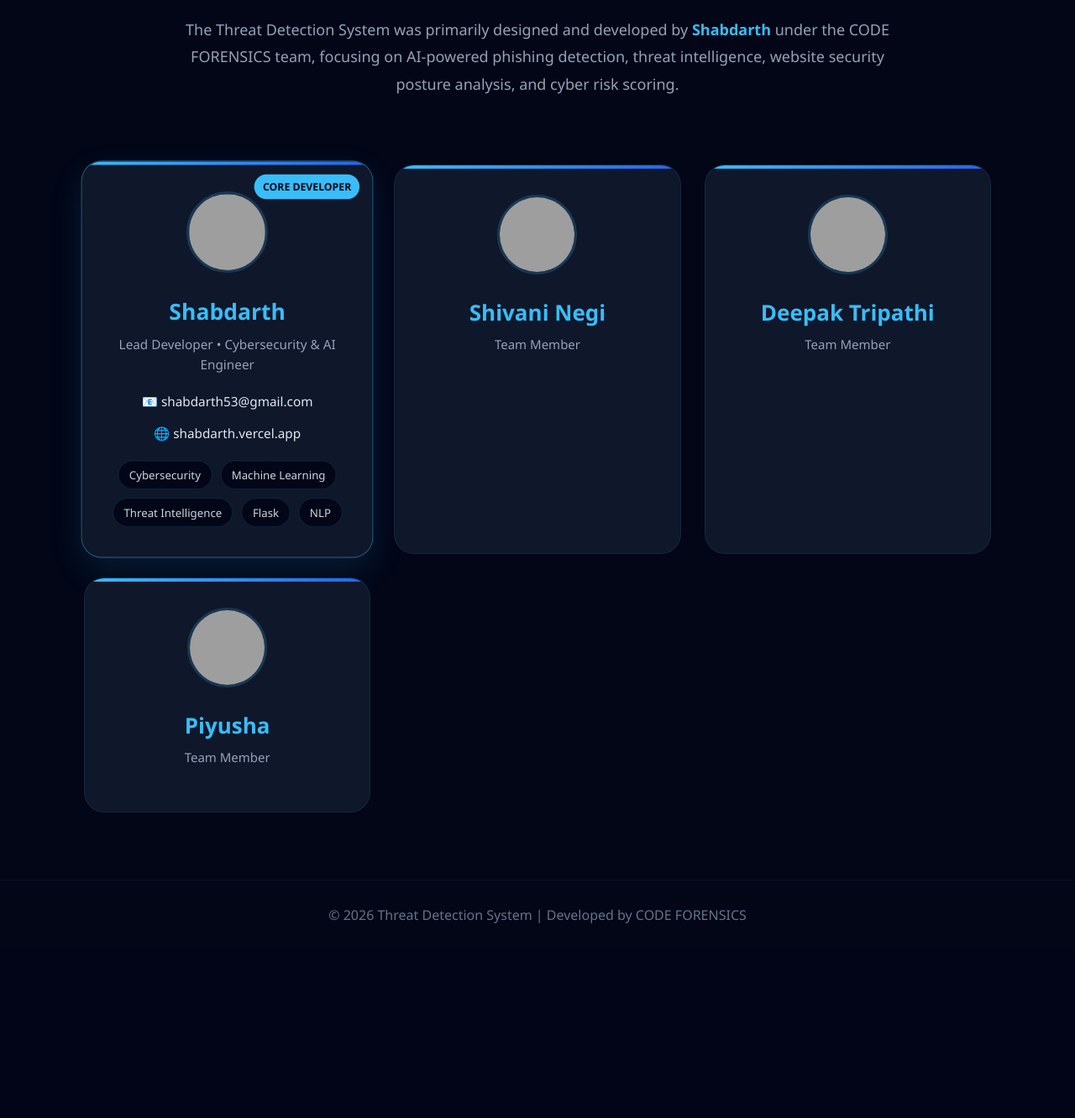
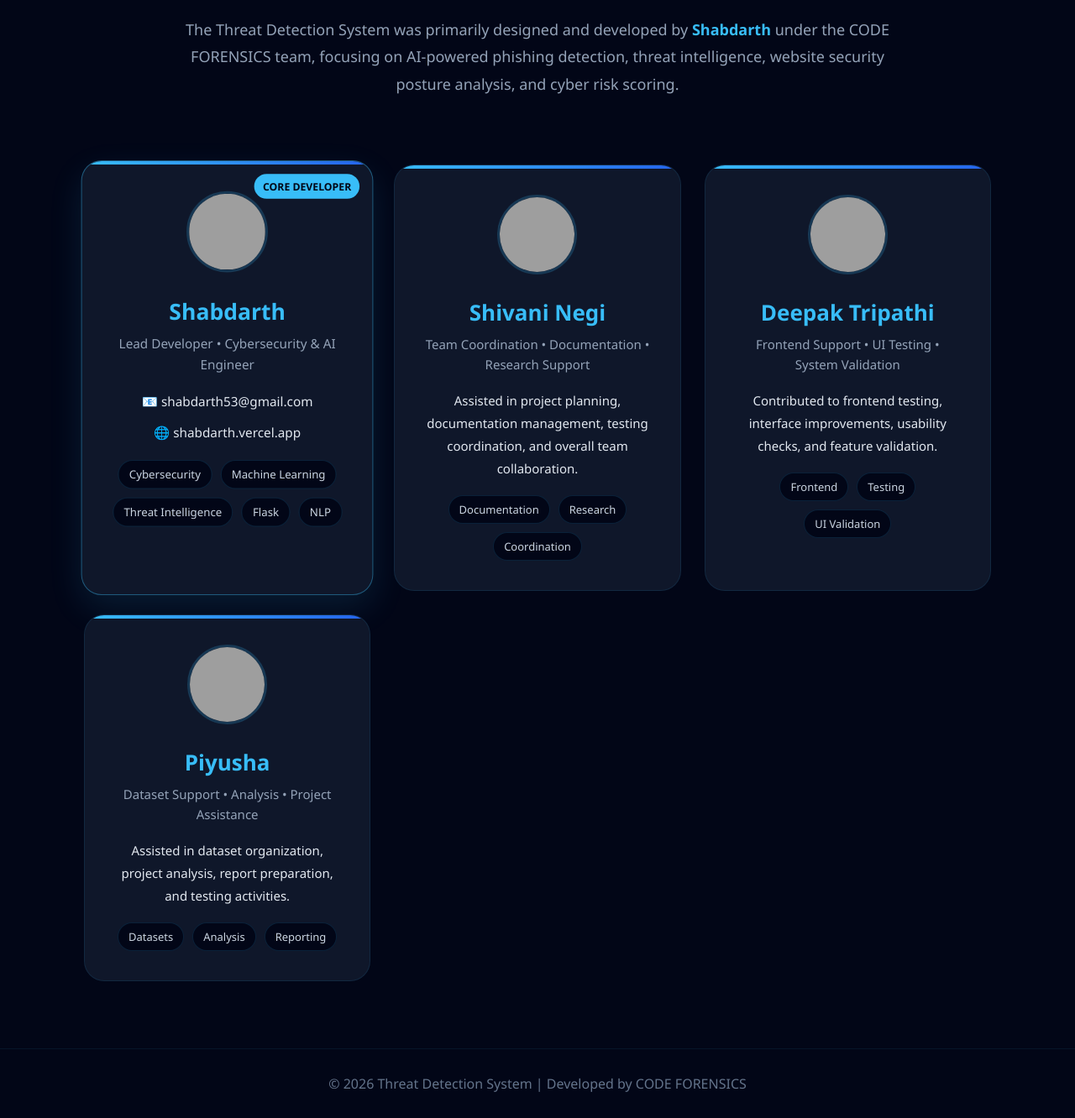
Before and after one commit to shabdarth13/THreat_DEtection, a Flask app: page /contact in a window 1280 px wide. Shown: the part 232-1564 px from the top of the page at 84% size. Before the commit the page ends 1332 px from the top, so only its background shows below. Run offline with Flask 2, Linux system fonts and the light colour scheme; grey boxes are pictures that could not be loaded.

Commit message:
upadte contact page

```diff
--- a/app/templates/contact.html
+++ b/app/templates/contact.html
@@ -266,6 +266,8 @@
 
       <!-- TEAM MEMBERS -->
 
+   <!-- SHIVANI -->
+
   <div class="member-card">
 
     <img src="https://cdn-icons-png.flaticon.com/512/3135/3135715.png">
@@ -273,10 +275,23 @@
     <h2>Shivani Negi</h2>
 
     <div class="role">
-          Team Member
+      Team Coordination • Documentation • Research Support
+    </div>
+
+    <div class="contact">
+      Assisted in project planning, documentation management,
+      testing coordination, and overall team collaboration.
+    </div>
+
+    <div class="skills">
+      <span class="tag">Documentation</span>
+      <span class="tag">Research</span>
+      <span class="tag">Coordination</span>
     </div>
 
   </div>
+
+  <!-- DEEPAK -->
 
   <div class="member-card">
 
@@ -285,10 +300,23 @@
     <h2>Deepak Tripathi</h2>
 
     <div class="role">
-          Team Member
+      Frontend Support • UI Testing • System Validation
+    </div>
+
+    <div class="contact">
+      Contributed to frontend testing, interface improvements,
+      usability checks, and feature validation.
+    </div>
+
+    <div class="skills">
+      <span class="tag">Frontend</span>
+      <span class="tag">Testing</span>
+      <span class="tag">UI Validation</span>
     </div>
 
   </div>
+
+  <!-- PIYUSHA -->
 
   <div class="member-card">
 
@@ -297,13 +325,23 @@
     <h2>Piyusha</h2>
 
     <div class="role">
-          Team Member
+      Dataset Support • Analysis • Project Assistance
+    </div>
+
+    <div class="contact">
+      Assisted in dataset organization, project analysis,
+      report preparation, and testing activities.
+    </div>
+
+    <div class="skills">
+      <span class="tag">Datasets</span>
+      <span class="tag">Analysis</span>
+      <span class="tag">Reporting</span>
     </div>
 
   </div>
 
 </div>
-
   </section>
 
   <footer class="footer">
```
Lines whose indentation alone changed are shown as unchanged.
